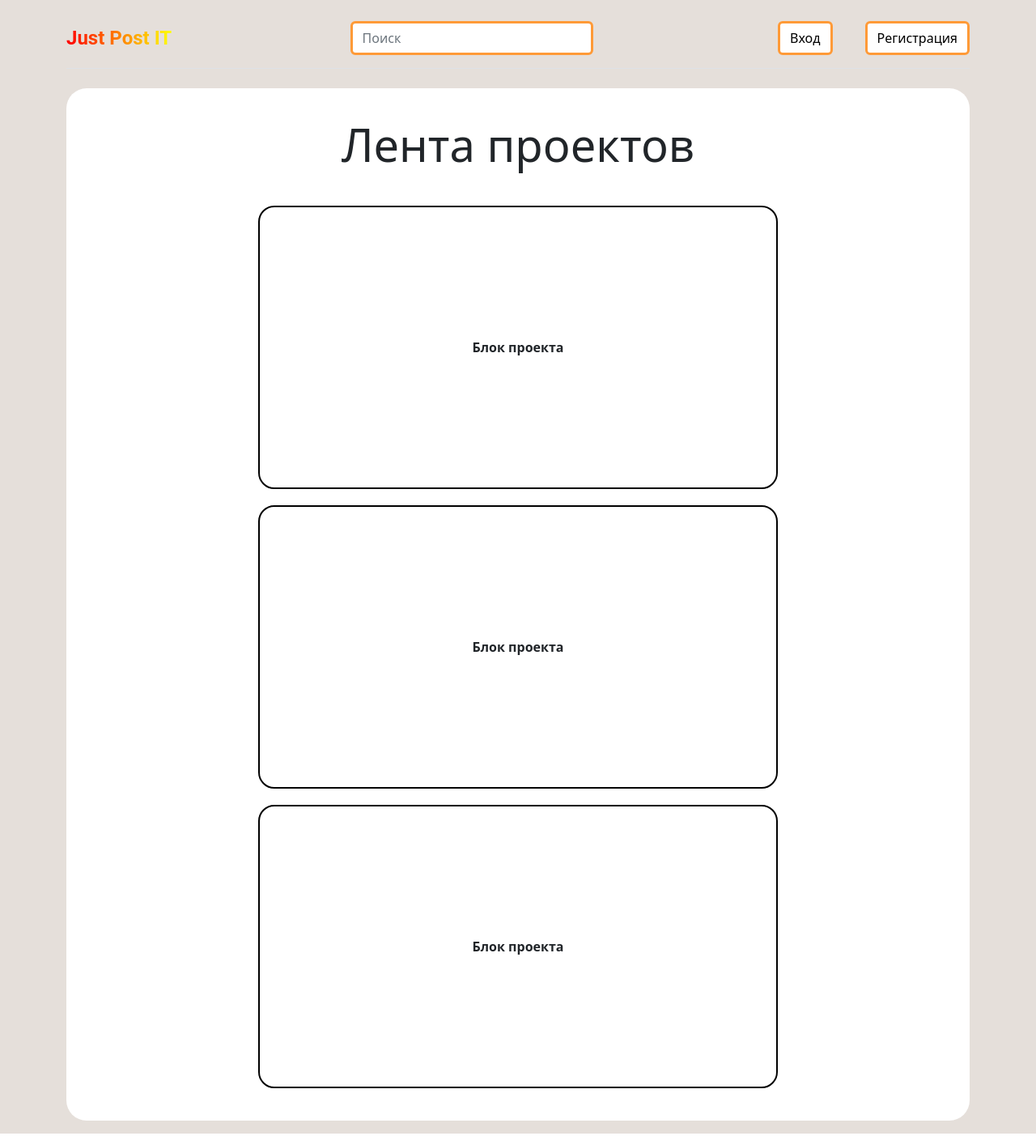
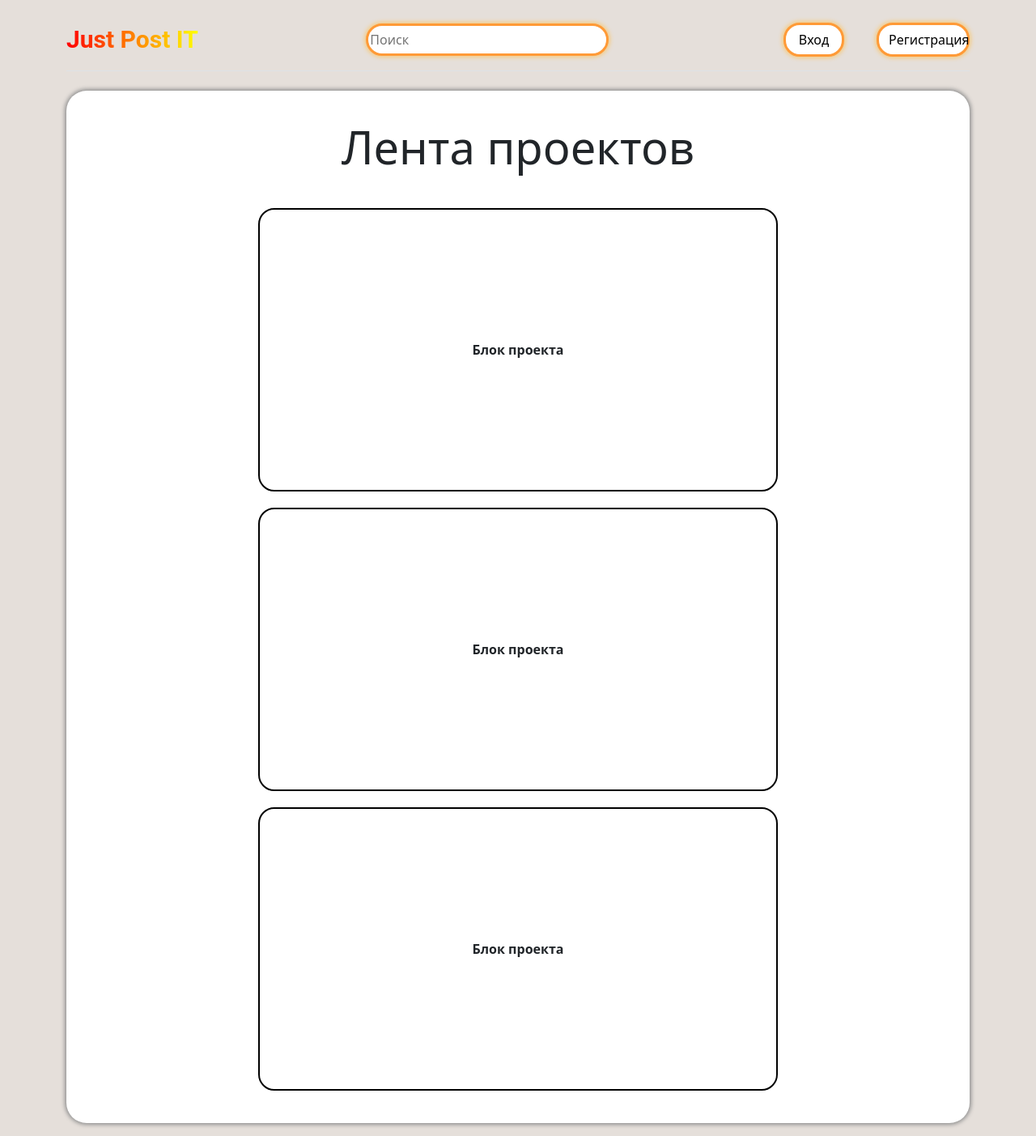
Before and after one commit to alina-evseeva/Just-Post-It, a Flask app: page / in a window 1280 px wide. Shown: the whole page at 81% size. Run offline with Flask 3, Linux system fonts and the light colour scheme.

Commit message:
Update index.html

```diff
--- a/templates/index.html
+++ b/templates/index.html
@@ -14,17 +14,17 @@
   <header>
     <div class="d-flex flex-column flex-md-row align-items-center pb-3 mb-4 border-bottom">
       <a href="/" class="d-flex align-items-center link-body-emphasis text-decoration-none">
-        <span class="fs-4" style="color: #FF4500; font-weight: bold">Just Post IT</span>
+        <span class="" style="color: #FF4500; font-weight: bold; font-size: 30px">Just Post IT</span>
       </a>
-      <input class="form-control me-2" type="search" placeholder="Поиск" aria-label="Search" style="width: 300px; margin-left: auto; margin-right: auto; border: solid #FF9A37">
+      <input class="me-2" type="search" placeholder="Поиск" aria-label="Search" style="height: 40px; width: 300px; margin-left: auto; margin-right: auto; border: solid #FF9A37; border-radius: 20px; box-shadow: 0px 0px 5px 2px #f4cc85">
       <nav class="d-inline-flex mt-2 mt-md-0 ms-md-auto">
-        <form action="login"><button class="btn btn-primary" type="submit" style="margin-right: 40px; color: black; background-color: white; border: solid #FF9A37">Вход</button></form>
-        <form action="signup"><button class="btn btn-primary" type="submit" style="background-color: white; color: black;  border: solid #FF9A37">Регистрация</button></form>
+        <form action="login"><button class="btn btn-primary" type="submit" style="margin-right: 40px; color: black; background-color: white; border: solid #FF9A37; border-radius: 20px; width: 75px; box-shadow: 0px 0px 5px 2px #f4cc85">Вход</button></form>
+        <form action="signup"><button class="btn btn-primary" type="submit" style="background-color: white; color: black;  border: solid #FF9A37; border-radius: 20px; width: 115px; box-shadow: 0px 0px 5px 2px #f4cc85">Регистрация</button></form>
       </nav>
     </div>
   </header>
 
-    <section class="container" style="background-color: white; border-radius: 25px; padding-top: 20px; padding-bottom: 20px">
+    <section class="container" style="background-color: white; border-radius: 25px; padding-top: 20px; padding-bottom: 20px; box-shadow: 0px 0px 5px 2px #919191">
         <div class="pricing-header p-3 pb-md-4 mx-auto text-center">
             <h1 class="display-4 fw-normal">Лента проектов</h1>
         </div>
```
